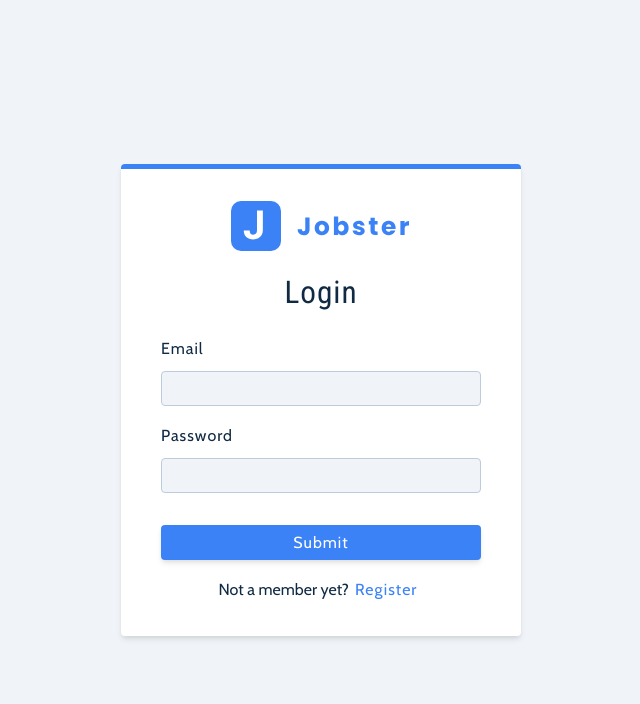
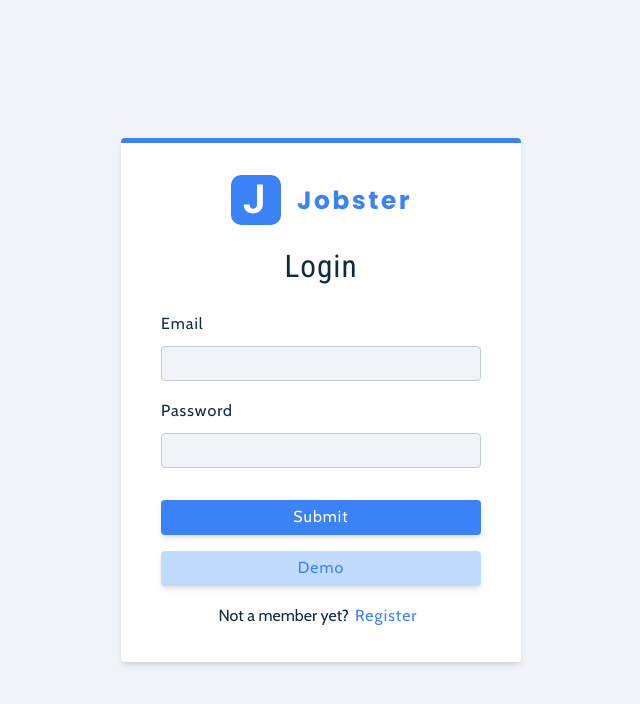
Before and after one commit to becasualle/jobhunter, a React (Create React App) app: page /register in a window 1280 px wide. Shown: the top 704 px of the page, without its empty margins (319-959 px from the left). Built offline with nearby package versions, Linux system fonts and the light colour scheme.

Commit message:
59-Demo User Btn

```diff
--- a/src/pages/Register.tsx
+++ b/src/pages/Register.tsx
@@ -87,6 +87,19 @@ const Register = (props: Props) => {
           {isLoading ? "loading..." : "submit"}
         </button>
 
+        <button
+          type="button"
+          className="btn btn-block btn-hipster"
+          disabled={isLoading}
+          onClick={() => {
+            dispatch(
+              loginUser({ email: "testUser@test.com", password: "secret" })
+            );
+          }}
+        >
+          {isLoading ? "loading..." : "demo"}
+        </button>
+
         <p>
           {values.isMember ? "Not a member yet?" : "Already a member?"}
           <button type="button" className="member-btn" onClick={toggleMember}>
```
